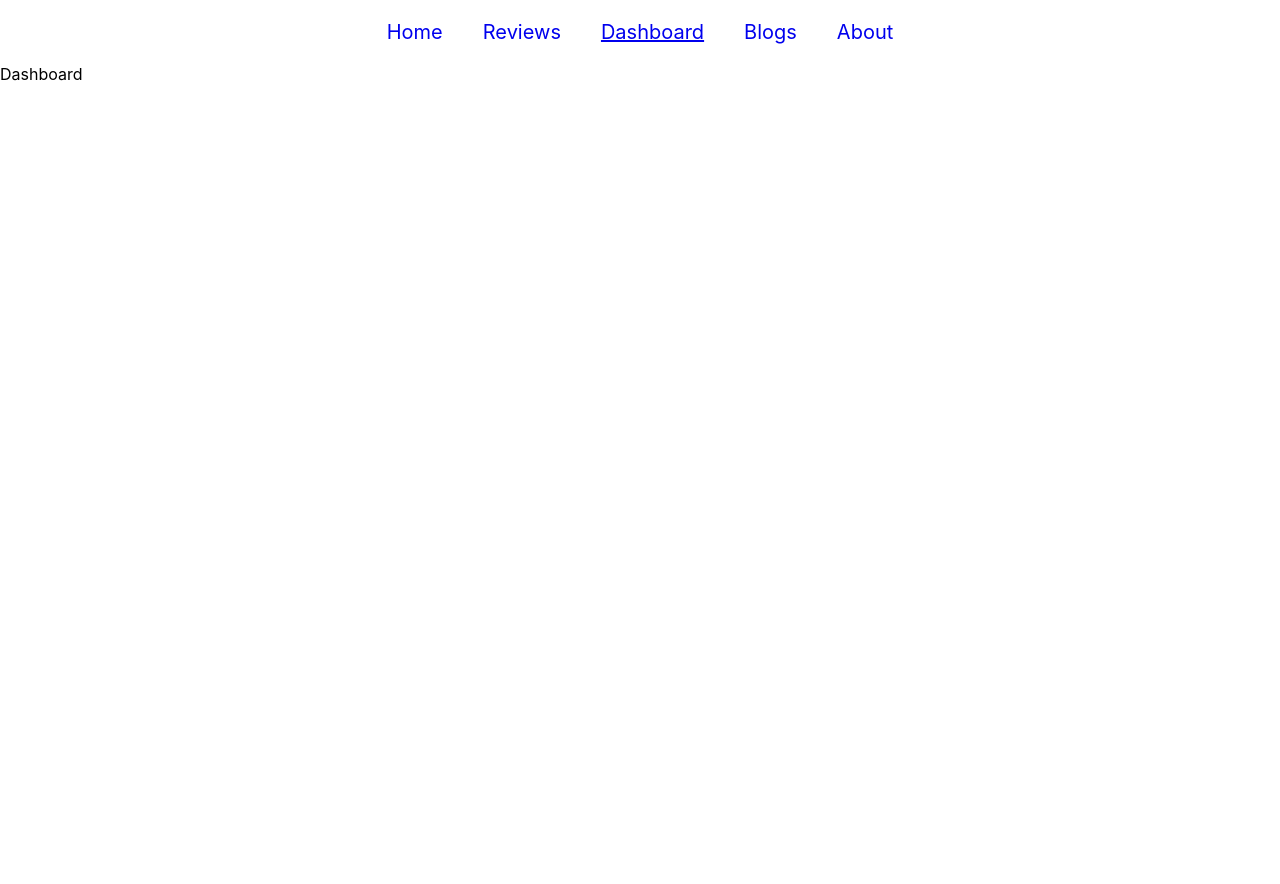
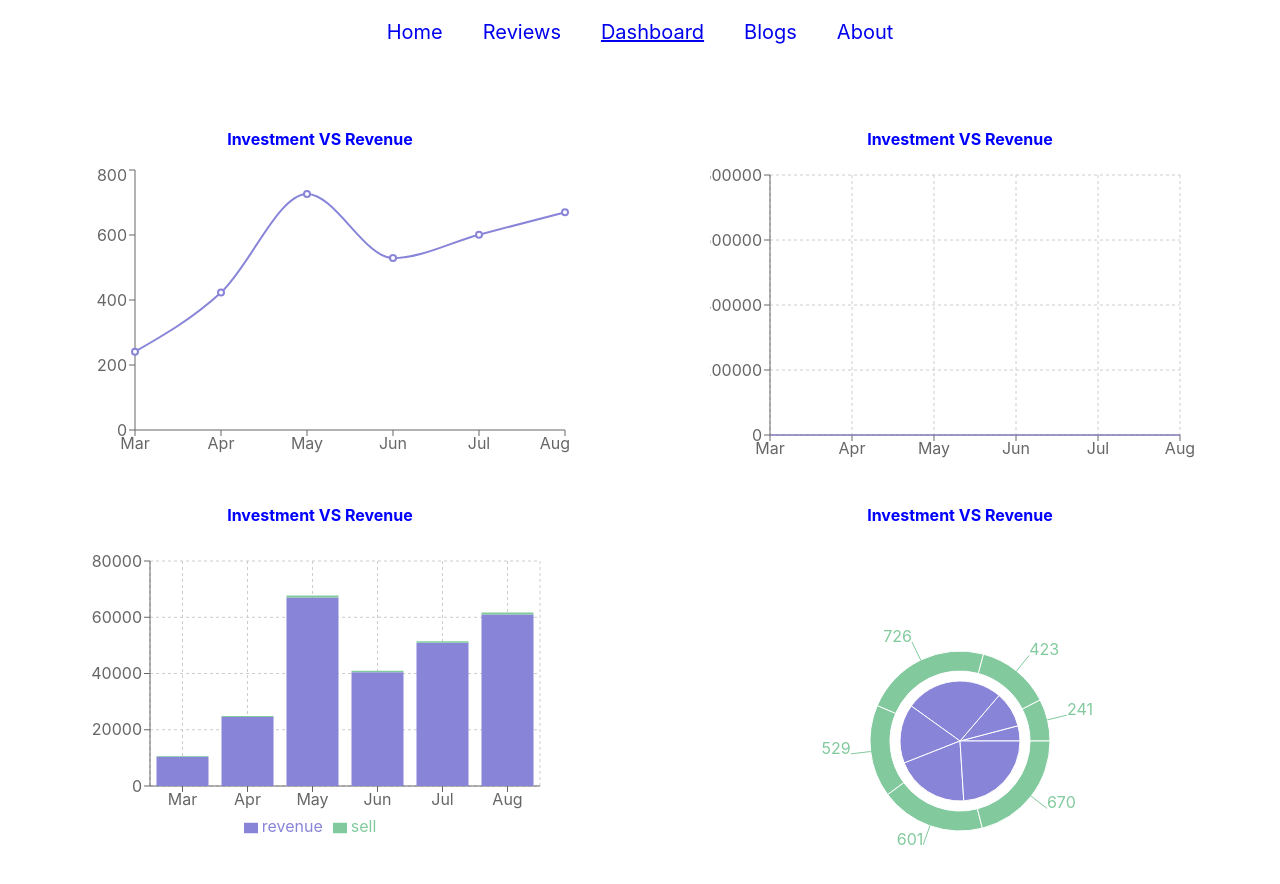
Before and after one commit to samiulislam09/product--analysis, a React (Create React App) app: page /dashboard in a window 1280 px wide. Shown: the top 884 px of the page. Before the commit the page ends 800 px from the top, so only its background shows below. Built offline with nearby package versions, Linux system fonts and the light colour scheme.

Commit message:
added chart dection

```diff
--- a/public/index.html
+++ b/public/index.html
@@ -9,35 +9,13 @@
       name="description"
       content="Web site created using create-react-app"
     />
-    <link rel="apple-touch-icon" href="%PUBLIC_URL%/logo192.png" />
-    <!--
-      manifest.json provides metadata used when your web app is installed on a
-      user's mobile device or desktop. See https://developers.google.com/web/fundamentals/web-app-manifest/
-    -->
     <link rel="manifest" href="%PUBLIC_URL%/manifest.json" />
-    <!--
-      Notice the use of %PUBLIC_URL% in the tags above.
-      It will be replaced with the URL of the `public` folder during the build.
-      Only files inside the `public` folder can be referenced from the HTML.
 
-      Unlike "/favicon.ico" or "favicon.ico", "%PUBLIC_URL%/favicon.ico" will
-      work correctly both with client-side routing and a non-root public URL.
-      Learn how to configure a non-root public URL by running `npm run build`.
-    -->
     <title>React App</title>
   </head>
   <body>
     <noscript>You need to enable JavaScript to run this app.</noscript>
     <div id="root"></div>
-    <!--
-      This HTML file is a template.
-      If you open it directly in the browser, you will see an empty page.
 
-      You can add webfonts, meta tags, or analytics to this file.
-      The build step will place the bundled scripts into the <body> tag.
-
-      To begin the development, run `npm start` or `yarn start`.
-      To create a production bundle, use `npm run build` or `yarn build`.
-    -->
   </body>
 </html>
--- a/public/reviews.json
+++ b/public/reviews.json
@@ -3,7 +3,7 @@
         "id":1,
         "name": "Golam Mostofa",
         "img": "https://media.istockphoto.com/vectors/user-avatar-profile-icon-black-vector-illustration-vector-id1209654046?k=20&m=1209654046&s=612x612&w=0&h=Atw7VdjWG8KgyST8AXXJdmBkzn0lvgqyWod9vTb2XoE=",
-        "comment":"loremk idufhiu fsidughf iushfdgiu sdfiguh iughfs ifuh",
+        "comment":"loremk idufhiu  sdfiguh iughfs ifuhloremk idfiguh iughfs ifuhloremk idufhiu fsidughf iushfdgiu sdfiguh iughfs ifuhloremk idufhiu fsidughf iushfdgiu sdfiguh iughfs ifuhloremk idufhiu fsidughf iushfdgiu sdfiguh iu fsidughf iushfdgiu sdfiguh iughfs ifuhfs ifuh",
         "rating":4.5
 
     },
--- a/src/components/Dashboard/Dashboard.css
+++ b/src/components/Dashboard/Dashboard.css
@@ -0,0 +1,15 @@
+.chart-container{
+    display: grid;
+    grid-template-columns: repeat(2, 1fr);
+    margin-top: 25px;
+
+}
+.chart{
+    margin: 0 auto;
+    text-align: center;
+}
+.chart-title{
+    color: blue;
+    font-weight: bold;
+    margin-top: 40px;
+}
--- a/src/components/Dashboard/Dashboard.js
+++ b/src/components/Dashboard/Dashboard.js
@@ -1,9 +1,78 @@
-import React from 'react'
+import React, { useEffect, useState } from 'react'
+import { Area, AreaChart, Bar, BarChart, CartesianGrid, Legend, Line, LineChart, Pie, PieChart, ResponsiveContainer, Tooltip, XAxis, YAxis } from 'recharts'
+import './Dashboard.css'
 
 function Dashboard() {
+  const [data, setData] = useState([])
+  useEffect(() => {
+    fetch('data.json')
+      .then(res => res.json())
+      .then(data => setData(data))
+  }, [])
   return (
-    <div>Dashboard</div>
+    <div className='chart-container'>
+      <div className="line-chart chart">
+        <p className='chart-title'>Investment VS Revenue</p>
+        <LineChart width={500} height={300} data={data}>
+          <XAxis dataKey="month" />
+          <YAxis />
+          <Tooltip />
+            <Line type="monotone" dataKey='sell' stroke="#8884d8" strokeWidth={2} />
+          </LineChart>
+
+      </div>
+      <div className="area-chart chart">
+        <p className='chart-title'>Investment VS Revenue</p>
+        <AreaChart
+          width={500}
+          height={300}
+          data={data}
+          stackOffset="expand"
+          margin={{
+            top: 10,
+            right: 30,
+            left: 0,
+            bottom: 0,
+          }}
+        >
+          <CartesianGrid strokeDasharray="3 3" />
+          <XAxis dataKey="month" />
+          <YAxis dataKey="investment" />
+          <Tooltip />
+          <Area type="monotone" dataKey="investment" stackId="1" stroke="#8884d8" fill="#8884d8" />
+        </AreaChart>
+      </div>
+      <div className="bar-chart chart">
+        <p className='chart-title'>Investment VS Revenue</p>
+        <BarChart
+          width={500}
+          height={300}
+          data={data}
+          margin={{
+            top: 20,
+            right: 30,
+            left: 20,
+            bottom: 5,
+          }}
+        >
+          <CartesianGrid strokeDasharray="3 3" />
+          <XAxis dataKey="month" />
+          <YAxis />
+          <Tooltip />
+          <Legend />
+          <Bar dataKey="revenue" stackId="a" fill="#8884d8" />
+          <Bar dataKey="sell" stackId="a" fill="#82ca9d" />
+        </BarChart>
+      </div>
+      <div className="pie-chart chart">
+        <p className='chart-title'>Investment VS Revenue</p>
+        <PieChart width={400} height={400}>
+          <Pie data={data} dataKey="revenue" cx="50%" cy="50%" outerRadius={60} fill="#8884d8" />
+          <Pie data={data} dataKey="sell" cx="50%" cy="50%" innerRadius={70} outerRadius={90} fill="#82ca9d" label />
+        </PieChart>
+      </div>
+
+    </div>
   )
 }
-
 export default Dashboard
--- a/src/components/Home/Home.css
+++ b/src/components/Home/Home.css
@@ -2,7 +2,6 @@
     display: grid;
     grid-template-columns: 3fr 2fr;
     padding: 30px;
-    background-color: antiquewhite;
 }
 .text-container{
     display: flex;
@@ -31,3 +30,15 @@
     border-radius: 5px;
     cursor: pointer;
 }
+.comment-section{
+    display: flex;
+    flex-direction: column;
+    align-items: center;
+}
+.all-review-btn{
+    padding: 8px 60px;
+    background-color: rgb(74, 74, 208);
+    border-radius: 10px;
+    color: white;
+    margin-bottom: 20px;
+}
--- a/src/components/Home/Home.js
+++ b/src/components/Home/Home.js
@@ -1,8 +1,14 @@
 import React from 'react'
 import './Home.css'
+import useReviews from '../hooks/useReviews'
+import Review from '../ReviewTemplate/Review';
+import { Link } from 'react-router-dom';
+import Reviews from '../Reviews/Reviews';
 
 function Home() {
+  const [reviews, setReviews] = useReviews()
   return (
+    <div className="header">
       <div className='header-container'>
         <div className="text-container">
           <p className='title'>Your next laptop</p>
@@ -14,6 +20,14 @@ function Home() {
           <img src="https://www.lenovo.com/medias/lenovo-laptops-ideapad-5-14-amd-hero.png?context=bWFzdGVyfHJvb3R8MTg4Nzg4fGltYWdlL3BuZ3xoNTkvaDRhLzEwNzUwNTE4MDM0NDYyLnBuZ3wyMWQzYmM0ODlmOTgyOTRkOWMwYzRhNTY5ZjkxYjA2ZWM3ZWNjM2Y4OGZlZTIxMjM0NmNiNjgyZTkyM2EyZjI2" alt="" />
         </div>
       </div>
+      <div className="comment-section">
+        <h1>Customer Reviews</h1>
+        {
+          reviews.slice(0, 3).map(review=> <Review key={review.id} review={review}></Review>)
+        }
+        <Link className='all-review-btn' to='/reviews'>See All Reviews</Link>
+      </div>
+    </div>
   )
 }
 
--- /dev/null
+++ b/src/components/ReviewTemplate/Review.css
@@ -0,0 +1,20 @@
+.review{
+    display: flex;
+    align-items: center;
+    border:1px solid #333;
+    border-radius: 5px;
+    margin: 20px 0;
+    padding: 20px;
+    width: 55%;
+}
+.review img{
+    width: 107px;
+    height: 107px;
+}
+.comment{
+    padding: 10px 20px;
+    width: 500px;
+}
+.name{
+    margin: 0;
+}
--- a/src/components/ReviewTemplate/Review.js
+++ b/src/components/ReviewTemplate/Review.js
@@ -1,15 +1,26 @@
+import { faStar } from '@fortawesome/free-solid-svg-icons';
+import { FontAwesomeIcon } from '@fortawesome/react-fontawesome';
 import React from 'react'
+import Rating from 'react-rating';
+import './Review.css'
 
-function Review({name, img, comment, rating}) {
+function Review(props) {
+    const { name, img, comment, rating } = props.review;
   return (
-      <div>
+      <div className='review'>
           <img src={img} alt="" />
           <div className="comment">
-              <h1>{name}</h1>
+              <h1 className='name'>{name}</h1>
               <p>{comment }</p>
           </div>
           <div className="rating">
-
+              Ratings: {rating}
+              <Rating
+                  initialRating={rating}
+                  emptySymbol={<FontAwesomeIcon icon={faStar} />}
+                  fullSymbol={<FontAwesomeIcon style={{ color: 'goldenrod' }} icon={faStar} />}
+                  readonly
+              ></Rating>
           </div>
     </div>
   )
--- a/src/components/Reviews/Reviews.css
+++ b/src/components/Reviews/Reviews.css
@@ -0,0 +1,10 @@
+.review-container{
+    display: flex;
+    flex-direction: column;
+    justify-content: center;
+    align-items: center;
+}
+.review-title{
+    margin: 20px 0;
+    font-size: 35px;
+}
--- a/src/components/Reviews/Reviews.js
+++ b/src/components/Reviews/Reviews.js
@@ -1,8 +1,17 @@
 import React from 'react'
+import useReviews from '../hooks/useReviews'
+import Review from '../ReviewTemplate/Review';
+import './Reviews.css'
 
 function Reviews() {
+  const [reviews] = useReviews();
   return (
-    <div>Reviews</div>
+    <div className='review-container'>
+      <p className='review-title'>What Our Customer Says!</p>
+      {
+        reviews.map(review=> <Review key={review.id} review={review}></Review>)
+      }
+    </div>
   )
 }
 
--- a/src/hooks/useReviews.js
+++ b/src/components/hooks/useReviews.js
@@ -1,7 +1,7 @@
 const { useState, useEffect } = require("react")
 
 const useReviews = () => {
-    const [reviews, setReviews] = useState;
+    const [reviews, setReviews] = useState([]);
     useEffect(() => {
         fetch('reviews.json')
             .then(res => res.json())
--- a/src/index.js
+++ b/src/index.js
@@ -5,10 +5,8 @@ import App from './App';
 import { BrowserRouter } from 'react-router-dom';
 
 ReactDOM.render(
-  <React.StrictMode>
     <BrowserRouter>
       <App />
-    </BrowserRouter>
-  </React.StrictMode>,
+    </BrowserRouter>,
   document.getElementById('root')
 );
```
Lines whose indentation alone changed are shown as unchanged.
